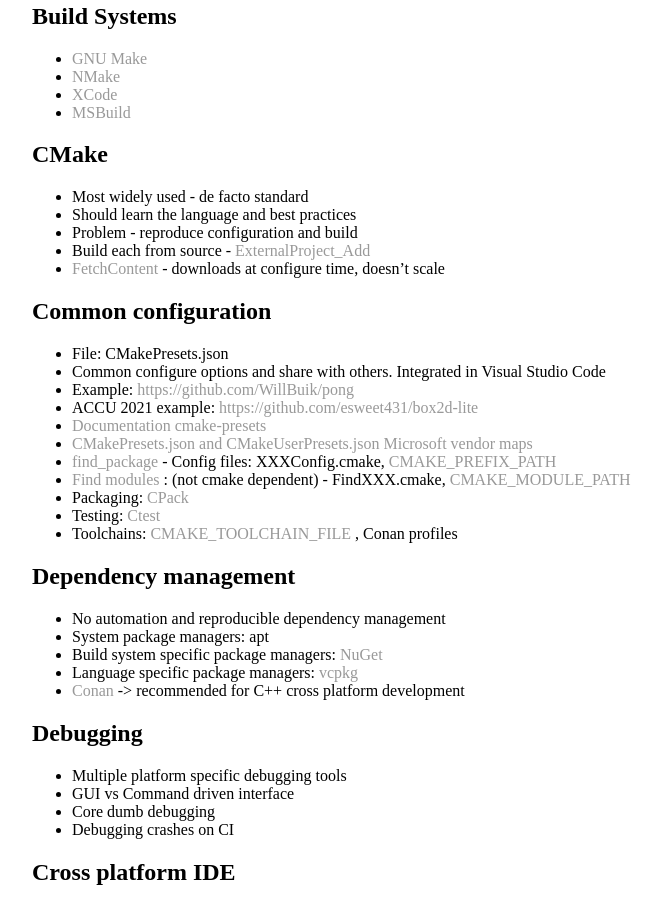
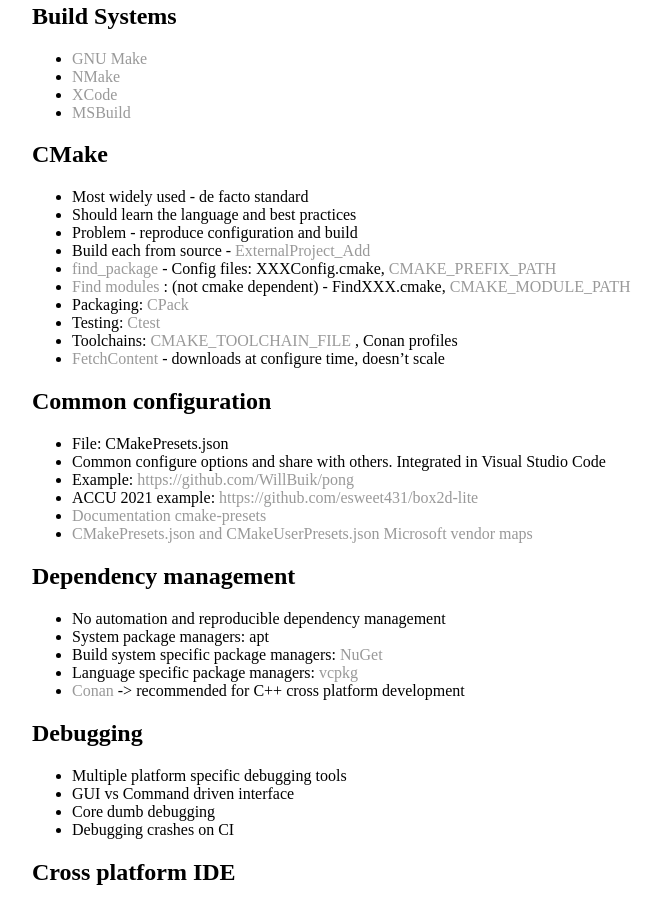
Before and after one commit to vladiant/vladiant.github.io, a Jekyll site: the page built from _posts/2021-05-15-cpp-cross-platform.md, in a window 1280 px wide and 900 px high, scrolled down 1260 px. Shown: the whole window, without its empty margins (160-821 px from the left). Built offline with Jekyll 4.4.1, drawn with Linux system fonts in a browser that asks for light colours; part of the change alters nothing that is shown.

```diff
--- a/_posts/2021-05-15-cpp-cross-platform.md
+++ b/_posts/2021-05-15-cpp-cross-platform.md
@@ -59,6 +59,11 @@ date: 2021-05-14
 * Should learn the language and best practices
 * Problem - reproduce configuration and build
 * Build each from source - [ExternalProject_Add](https://cmake.org/cmake/help/latest/module/ExternalProject.html)
+* [find_package](https://cmake.org/cmake/help/latest/command/find_package.html) - Config files: XXXConfig.cmake, [CMAKE_PREFIX_PATH](https://cmake.org/cmake/help/latest/variable/CMAKE_PREFIX_PATH.html)
+* [Find modules](https://cmake.org/cmake/help/latest/manual/cmake-developer.7.html) : (not cmake dependent) - FindXXX.cmake, [CMAKE_MODULE_PATH](https://cmake.org/cmake/help/latest/variable/CMAKE_MODULE_PATH.html)
+* Packaging: [CPack](https://cmake.org/cmake/help/latest/module/CPack.html)
+* Testing: [Ctest](https://cmake.org/cmake/help/v2.8.12/ctest.html)
+* Toolchains: [CMAKE_TOOLCHAIN_FILE](https://cmake.org/cmake/help/latest/variable/CMAKE_TOOLCHAIN_FILE.html) , Conan profiles
 * [FetchContent](https://cmake.org/cmake/help/latest/module/FetchContent.html) - downloads at configure time, doesn't scale
 
 ## Common configuration
@@ -68,11 +73,6 @@ date: 2021-05-14
 * ACCU 2021 example: [https://github.com/esweet431/box2d-lite](https://github.com/esweet431/box2d-lite)
 * [Documentation cmake-presets](https://cmake.org/cmake/help/latest/manual/cmake-presets.7.html)
 * [CMakePresets.json and CMakeUserPresets.json Microsoft vendor maps](https://docs.microsoft.com/en-us/cpp/build/cmake-presets-json-reference?view=msvc-160)
-* [find_package](https://cmake.org/cmake/help/latest/command/find_package.html) - Config files: XXXConfig.cmake, [CMAKE_PREFIX_PATH](https://cmake.org/cmake/help/latest/variable/CMAKE_PREFIX_PATH.html)
-* [Find modules](https://cmake.org/cmake/help/latest/manual/cmake-developer.7.html) : (not cmake dependent) - FindXXX.cmake, [CMAKE_MODULE_PATH](https://cmake.org/cmake/help/latest/variable/CMAKE_MODULE_PATH.html)
-* Packaging: [CPack](https://cmake.org/cmake/help/latest/module/CPack.html)
-* Testing: [Ctest](https://cmake.org/cmake/help/v2.8.12/ctest.html)
-* Toolchains: [CMAKE_TOOLCHAIN_FILE](https://cmake.org/cmake/help/latest/variable/CMAKE_TOOLCHAIN_FILE.html) , Conan profiles
 
 ## Dependency management
 * No automation and reproducible dependency management
```
